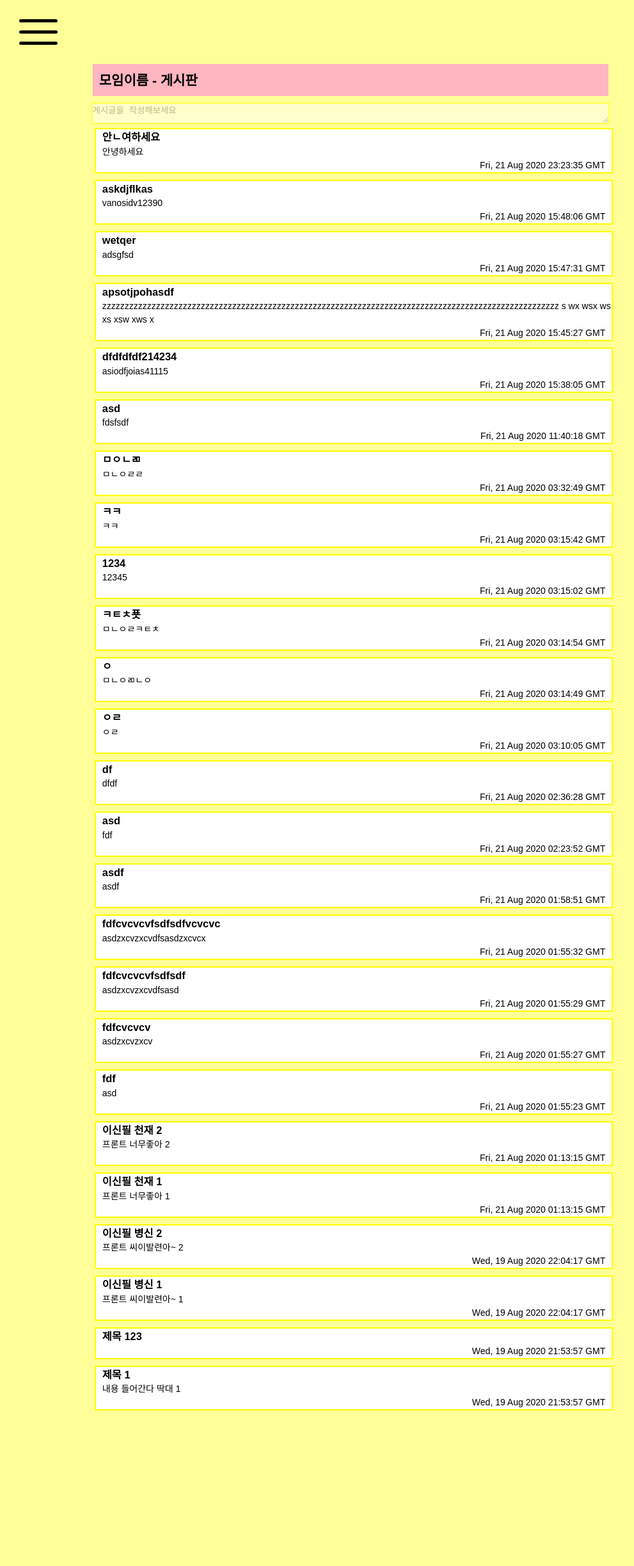
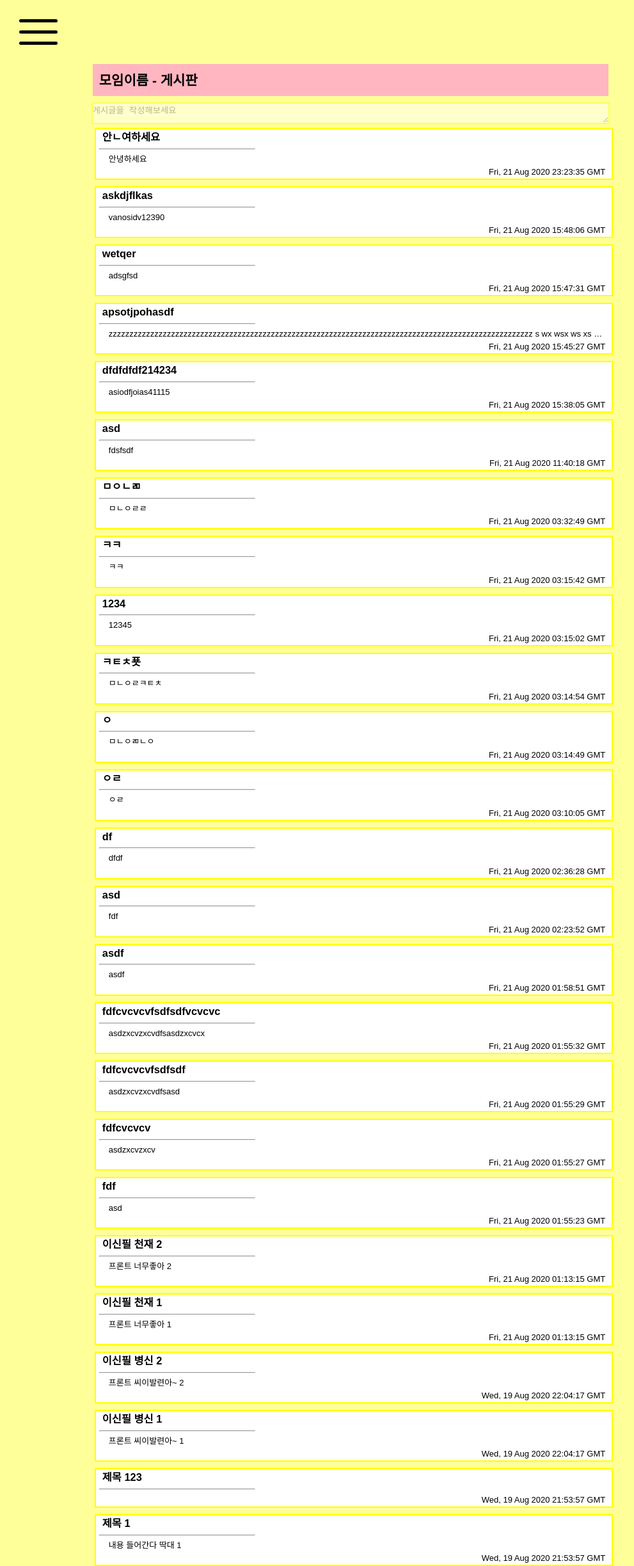
Before and after one commit to youjeonghan/WEB-Project1, a Flask app: page /rooms in a window 1280 px wide. Shown: the whole page at 64% size, without its empty margins (0-991 px from the left). Before the commit the page ends 2204 px from the top, so only its background shows below. Run offline with Flask 2, Linux system fonts and the light colour scheme; data comes from the database, SQL or seed files in the repository; both versions use the stored data as it was after the commit; some libraries are stand-ins or nearby versions.

Commit message:
Update rooms.js , rooms.css
 - 게시판 로드시 콘첸츠길이가 일정이상이면 ...처리
 - css 수정 , hr태그추가

```diff
--- a/TeamProject/static/css/Rooms.css
+++ b/TeamProject/static/css/Rooms.css
@@ -42,9 +42,19 @@
 .board__lists__item h3{
 	margin-left: 10px;
 }
+.board__lists__item hr{
+	margin : 5px;
+	width: 30%;
+}
 .board__lists__item p{
-	margin-left: 10px;
+	margin-left: 20px;
+	margin-right: 10px;
 	font-color: gray;
+	font-size: 13px;
+	overflow: hidden;
+	text-overflow: ellipsis;
+	white-space: nowrap;
+
 }
 .board__lists__item ul{
 	text-align: right;
@@ -52,6 +62,8 @@
 }
 .board__lists__item li{
 	display: inline;
+	font-color: gray;
+	font-size: 13px;
 	margin-right: 10px;
 }
 .Board__input{
@@ -102,6 +114,7 @@
 	width: 100%;
 	height: 65%;
 	opacity: 0.5;
+
 }
 .input__button{
 	margin-left: 80%;
--- a/TeamProject/static/js/rooms.js
+++ b/TeamProject/static/js/rooms.js
@@ -2,7 +2,9 @@ const board_url = 'http://127.0.0.1:5000/board';
 
   hide_input();
   load_board();
-
+  const test = 'string';
+  console.log(test);
+  console.log(test[0]);
 
 ///////////////////조회 ///////////////
 //통신을 통하여 해당 url 정보를 json화 해서 반환 method get
@@ -22,7 +24,7 @@ function fetch_tojson(url){
 function paint_board(board){
   const board_html =
   '<section class="board__lists__item" id = "board__'+ board.id + '" onclick = "handle_biginput()">'+
-  '<h3>'+board.subject+'</h3>'+
+  '<h3>'+board.subject+'</h3>'+ '<hr>'+
   '<p>'+board.content+'</p>' +
   '<ul>'+
   '<li>'+board.create_date+'</li>'+
@@ -120,6 +122,7 @@ function handle_biginput(){
   // console.log(event_id[1]);
   load_bigboard(event_id[1]);
 }
+
 async function load_bigboard(id){
     try{
       console.log("눌럿음");
```
Also changed, not shown: TeamProject/db.sqlite.
